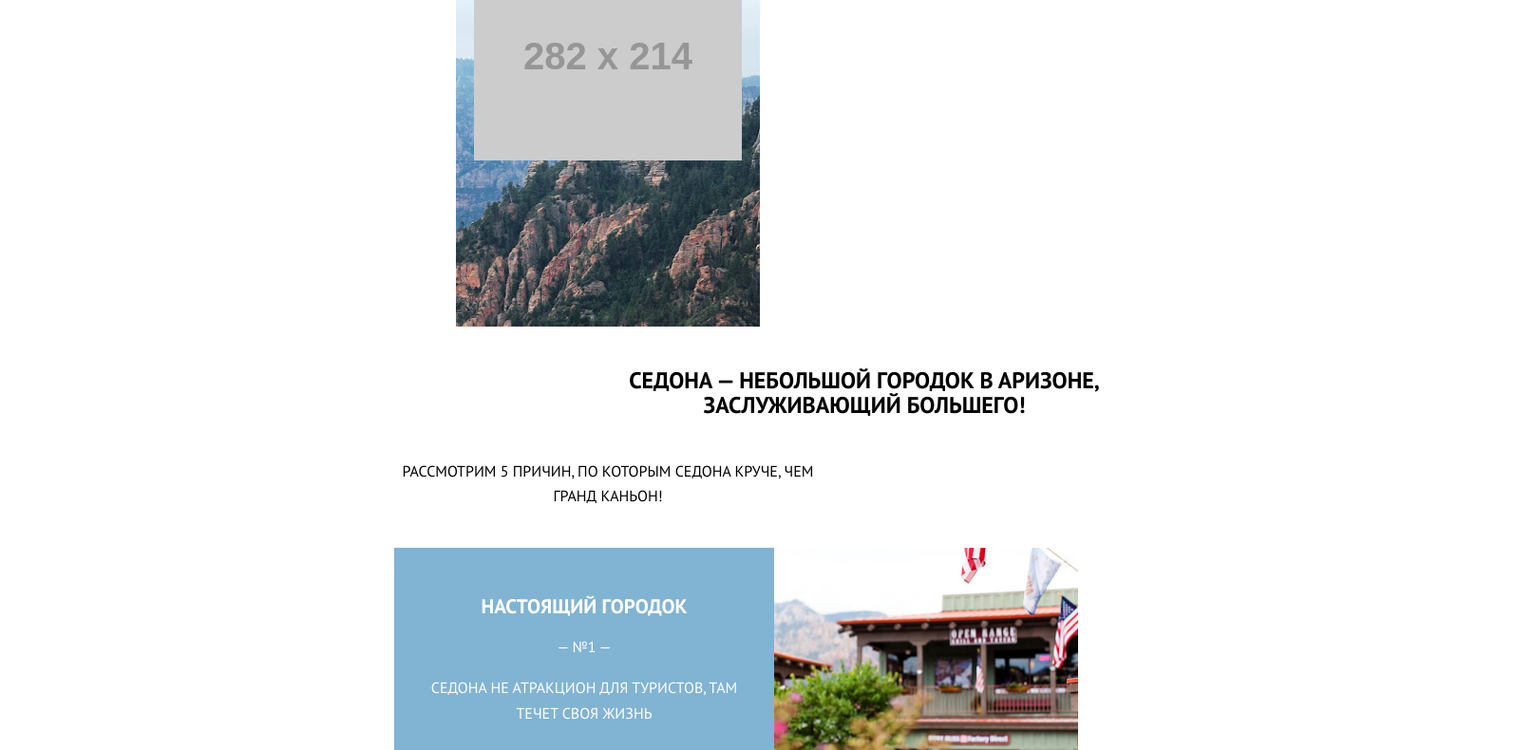
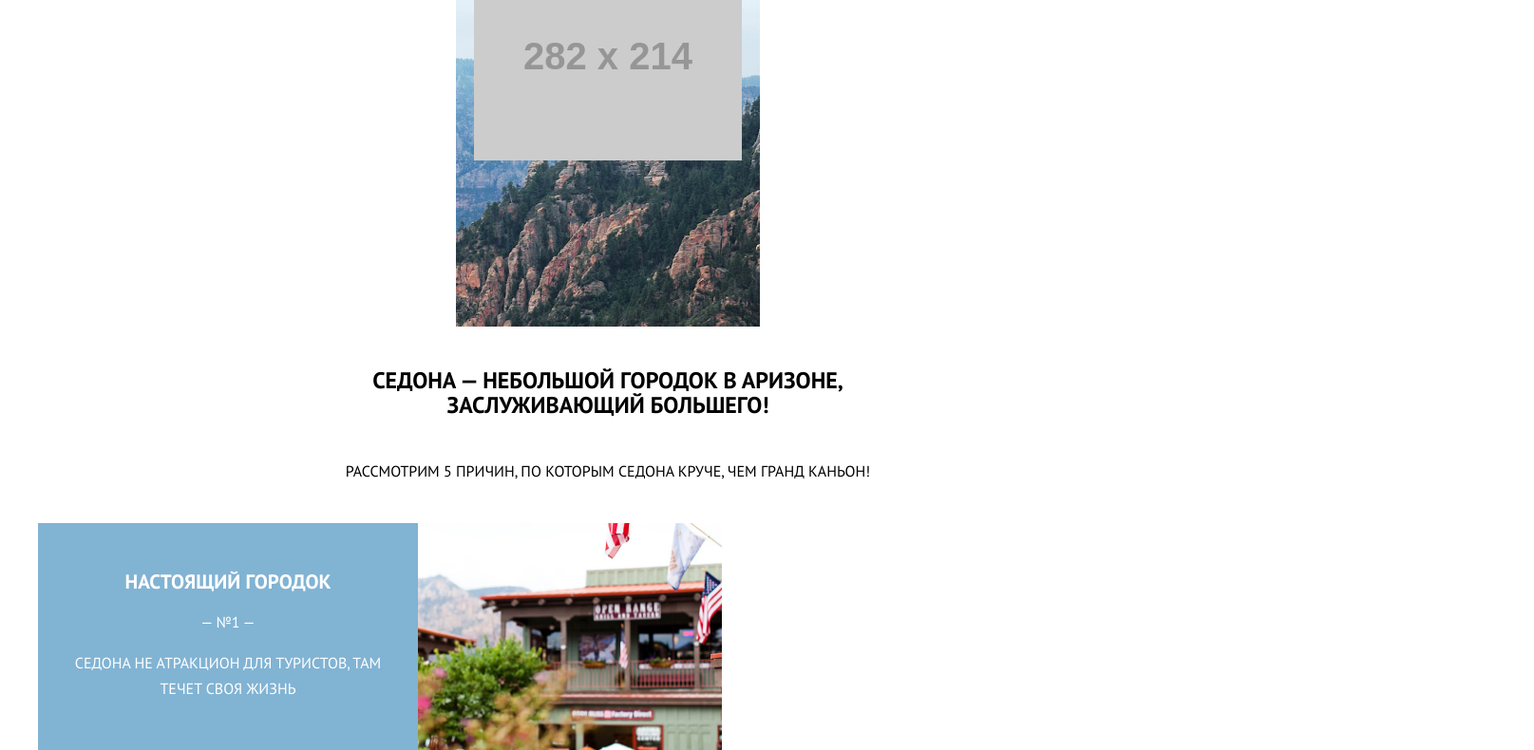
Before and after one commit to SingeRU/1261815-sedona-21, a website: page source/index.html in a window 1280 px wide. Shown: the part 100-890 px from the top of the page at 95% size, 1615 px wide, since content can reach past the window. Drawn offline with nearby package versions, Linux system fonts and the light colour scheme; files that its build step writes are made by us from their sources; placeholder pictures from the web are drawn by us.

Commit message:
Доработал

```diff
--- a/source/less/blocks/container.less
+++ b/source/less/blocks/container.less
@@ -1,17 +1,16 @@
-@media (min-width: @mobile-width) {
-  .container {
-    max-width: @mobile-width-container;
-    margin: 0 auto;
-  }
+.container {
+  max-width: @mobile-width-container;
+  margin: 0 auto;
 }
 
-@media (max-width: @tablet-width) {
+
+@media (min-width: @tablet-width) {
   .container {
     max-width: @tablet-width-container;
   }
 }
 
-@media (max-width: @desktop-width) {
+@media (min-width: @desktop-width) {
   .container {
     max-width: @desktop-width;
   }
```
